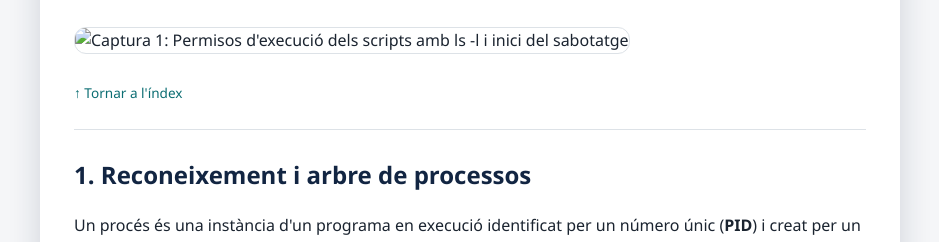
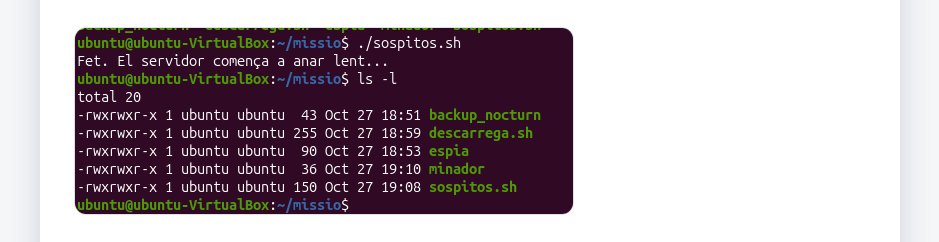
Before and after one commit to JeysonSMX/sistemes_operatius, a plain HTML site: page sprint2/index.html in a window 1280 px wide. Shown: the part 951-1193 px from the top of the page, without its empty margins (170-1109 px from the left). Drawn offline with Linux system fonts and the light colour scheme.

Commit message:
Fix image path in index.html

```diff
--- a/sprint2/index.html
+++ b/sprint2/index.html
@@ -48,7 +48,7 @@
         <li><code>chmod +x</code>: assignació de permisos d'execució (<code>-rwxrwxr-x</code>) als scripts.</li>
         <li><code>./sospitosos.sh</code>: execució inicial dels processos que alenteixen el servidor.</li>
       </ul>
-      <img src="img/Captura de pantalla de 2026-11-17 18-14-20.png" alt="Captura 1: Permisos d'execució dels scripts amb ls -l i inici del sabotatge">
+      <img src="../img/Captura de pantalla de 2026-11-17 18-14-20.png" alt="Captura 1: Permisos d'execució dels scripts amb ls -l i inici del sabotatge">
       <p class="tornar-index"><a href="#index-apartats">↑ Tornar a l'índex</a></p>
     </article>
 
```
